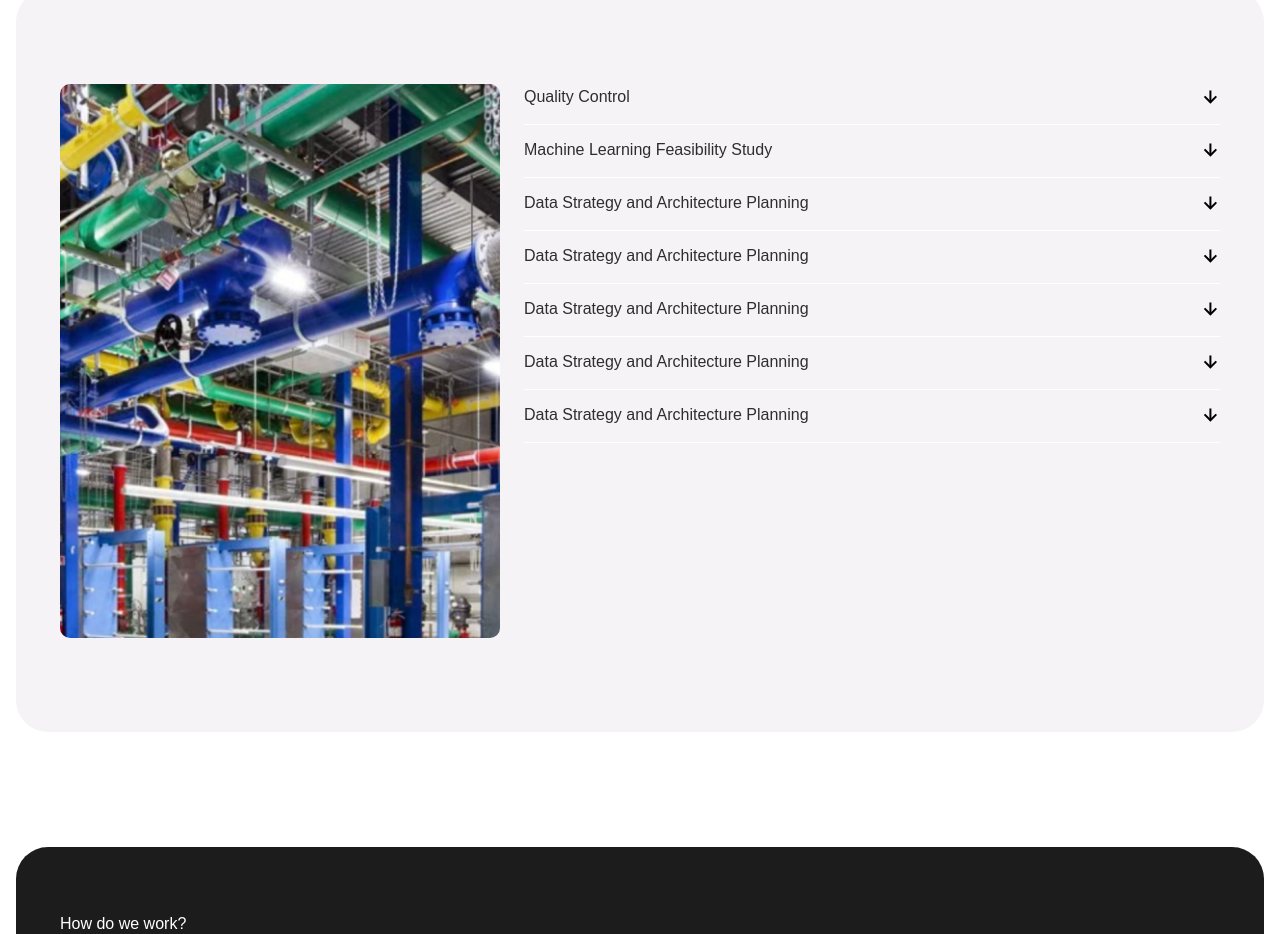
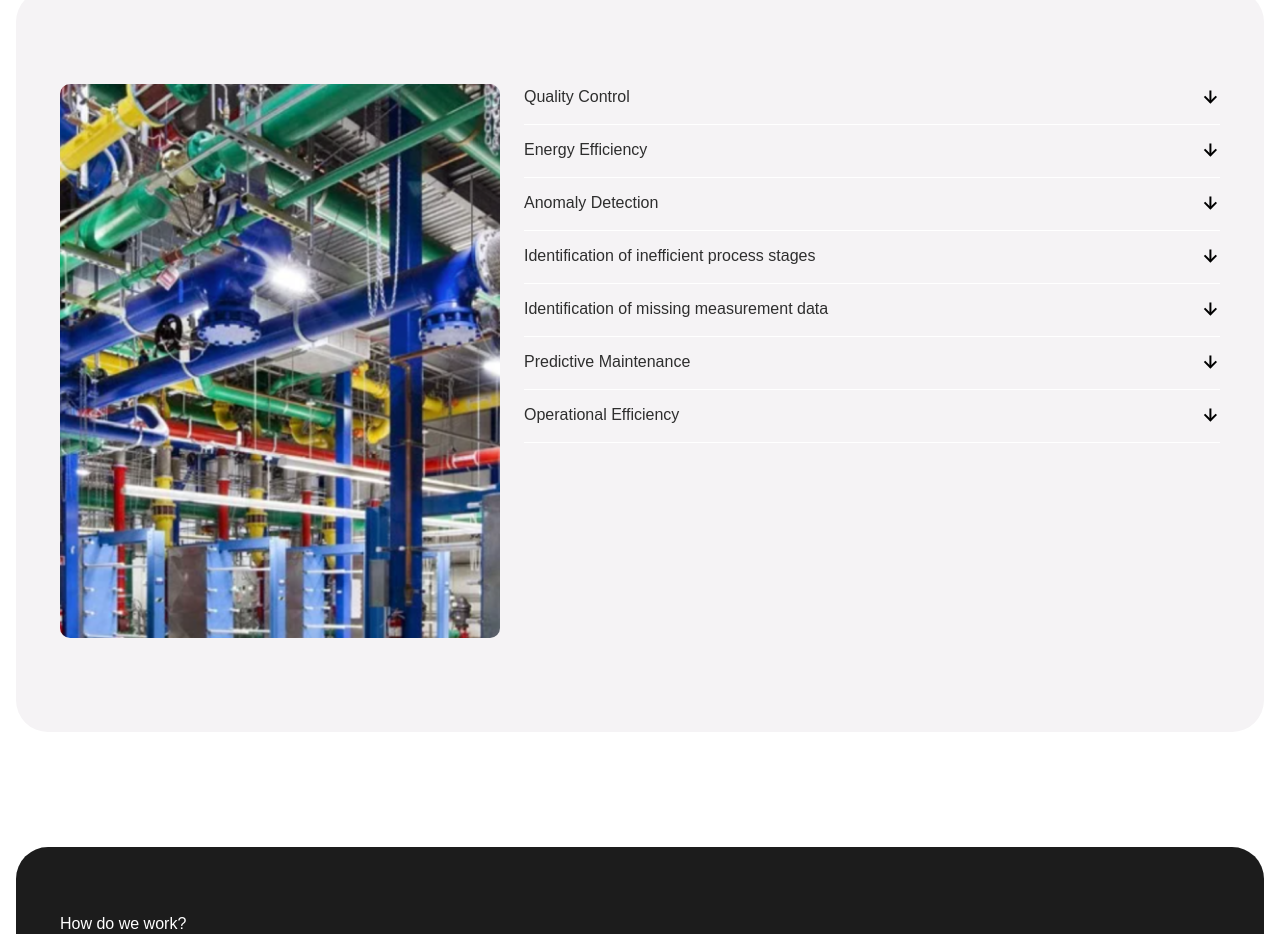
Before and after one commit to Nospoko/epr-landing, a Next.js app in the folder algrtm/: page /heavyIndustry in a window 1280 px wide. Shown: the part 860-1794 px from the top of the page. Built offline with nearby package versions, Linux system fonts and the light colour scheme.

Commit message:
offerSectionTexts changed according to copy

```diff
--- a/algrtm/src/components/OpportunitiesSection.js
+++ b/algrtm/src/components/OpportunitiesSection.js
@@ -25,7 +25,7 @@ const OpportunitiesSection = () => {
             />
           </div>
 
-          <CollapsibleSectionsComponent version="version1" />
+          <CollapsibleSectionsComponent version="version4" />
         </div>
       </div>
     </section>
--- a/algrtm/src/components/shared/CollapsibleSectionsComponent.js
+++ b/algrtm/src/components/shared/CollapsibleSectionsComponent.js
@@ -10,8 +10,10 @@ const CollapsibleSectionsComponent = ({ version }) => {
       setSections(offerSectionTexts.slice(0, 3));
     } else if (version === "version2") {
       setSections(offerSectionTexts.slice(3, 6));
+    } else if (version === "version3") {
+      setSections(offerSectionTexts.slice(6, 13));
     } else {
-      setSections(offerSectionTexts.slice(6));
+      setSections(offerSectionTexts.slice(13));
     }
   }, [version]);
 
--- a/algrtm/src/data/offerSectionsTexts.js
+++ b/algrtm/src/data/offerSectionsTexts.js
@@ -35,44 +35,70 @@ const offerSectionTexts = [
       "Our approach ensures that the project scales seamlessly with your business, nailing/tuning performance in tandem with growth.",
     visible: false,
   },
+  // heavy industry
   {
     title: "Quality Control",
     description:
-      "By aggregating information across the entire production pipeline – from raw material properties to final product characteristics – we can leverage advanced statistical analysis and machine learning techniques for more comprehensive monitoring and analysis of process parameters that may influence final product quality.",
+      "By gathering and analyzing data throughout the entire production pipeline – from raw material properties to final product characteristics – we can explore advanced statistical analysis and machine learning techniques to identify methods for more thorough monitoring and analysis of process parameters that impact final product quality.",
     visible: false,
   },
   {
-    title: "Machine Learning Feasibility Study",
+    title: "Energy Efficiency",
+    description:
+      "Complex industrial systems often contain hidden energy inefficiencies. By thoroughly analyzing data across the entire energy consumption process – from initial input to final usage – we can investigate statistical and machine learning techniques. This helps us find more effective methods for monitoring and optimizing energy efficiency, ultimately improving overall energy performance.",
+    visible: false,
+  },
+  {
+    title: "Anomaly Detection",
+    description:
+      "In large datasets, crucial details are often easily missed, complicating anomaly detection. We can develop data monitoring and investigation systems that will allow us to uncover subtle discrepancies that might otherwise be overlooked, ensuring more accurate monitoring and maintaining system integrity.",
+    visible: false,
+  },
+  {
+    title: "Identification of inefficient process stages ",
     description:
       "Lorem ipsum dolor sit amet, consectetur adipiscing elit, sed do eiusmod tempor incididunt ut labore et dolore magna aliqua. Ut enim ad minim veniam, quis nostrud exercitation ullamco laboris nisi ut aliquip ex ea commodo consequat. Duis aute irure dolor in reprehenderit in voluptate velit esse cillum dolore eu fugiat nulla pariatur. Excepteur sint occaecat cupidatat non proident, sunt in culpa qui officia deserunt mollit anim id est laborum.",
     visible: false,
   },
   {
-    title: "Data Strategy and Architecture Planning",
+    title: "Identification of missing measurement data",
     description:
       "Lorem ipsum dolor sit amet, consectetur adipiscing elit, sed do eiusmod tempor incididunt ut labore et dolore magna aliqua. Ut enim ad minim veniam, quis nostrud exercitation ullamco laboris nisi ut aliquip ex ea commodo consequat. Duis aute irure dolor in reprehenderit in voluptate velit esse cillum dolore eu fugiat nulla pariatur. Excepteur sint occaecat cupidatat non proident, sunt in culpa qui officia deserunt mollit anim id est laborum.",
     visible: false,
   },
   {
-    title: "Data Strategy and Architecture Planning",
+    title: "Predictive Maintenance",
     description:
       "Lorem ipsum dolor sit amet, consectetur adipiscing elit, sed do eiusmod tempor incididunt ut labore et dolore magna aliqua. Ut enim ad minim veniam, quis nostrud exercitation ullamco laboris nisi ut aliquip ex ea commodo consequat. Duis aute irure dolor in reprehenderit in voluptate velit esse cillum dolore eu fugiat nulla pariatur. Excepteur sint occaecat cupidatat non proident, sunt in culpa qui officia deserunt mollit anim id est laborum.",
     visible: false,
   },
   {
-    title: "Data Strategy and Architecture Planning",
+    title: "Operational Efficiency",
+    description:
+      "Lorem ipsum dolor sit amet, consectetur adipiscing elit, sed do eiusmod tempor incididunt ut labore et dolore magna aliqua. Ut enim ad minim veniam, quis nostrud exercitation ullamco laboris nisi ut aliquip ex ea commodo consequat. Duis aute irure dolor in reprehenderit in voluptate velit esse cillum dolore eu fugiat nulla pariatur. Excepteur sint occaecat cupidatat non proident, sunt in culpa qui officia deserunt mollit anim id est laborum.",
+    visible: false,
+  },
+  // medTech
+  {
+    title: "Data quality assurance ",
     description:
       "Lorem ipsum dolor sit amet, consectetur adipiscing elit, sed do eiusmod tempor incididunt ut labore et dolore magna aliqua. Ut enim ad minim veniam, quis nostrud exercitation ullamco laboris nisi ut aliquip ex ea commodo consequat. Duis aute irure dolor in reprehenderit in voluptate velit esse cillum dolore eu fugiat nulla pariatur. Excepteur sint occaecat cupidatat non proident, sunt in culpa qui officia deserunt mollit anim id est laborum.",
     visible: false,
   },
   {
-    title: "Data Strategy and Architecture Planning",
+    title: "Dataset curation applications",
     description:
       "Lorem ipsum dolor sit amet, consectetur adipiscing elit, sed do eiusmod tempor incididunt ut labore et dolore magna aliqua. Ut enim ad minim veniam, quis nostrud exercitation ullamco laboris nisi ut aliquip ex ea commodo consequat. Duis aute irure dolor in reprehenderit in voluptate velit esse cillum dolore eu fugiat nulla pariatur. Excepteur sint occaecat cupidatat non proident, sunt in culpa qui officia deserunt mollit anim id est laborum.",
     visible: false,
   },
   {
-    title: "Data Strategy and Architecture Planning",
+    title: "Operational Efficiency",
+    description:
+      "Lorem ipsum dolor sit amet, consectetur adipiscing elit, sed do eiusmod tempor incididunt ut labore et dolore magna aliqua. Ut enim ad minim veniam, quis nostrud exercitation ullamco laboris nisi ut aliquip ex ea commodo consequat. Duis aute irure dolor in reprehenderit in voluptate velit esse cillum dolore eu fugiat nulla pariatur. Excepteur sint occaecat cupidatat non proident, sunt in culpa qui officia deserunt mollit anim id est laborum.",
+    visible: false,
+  },
+  {
+    title: "Remote monitoring and telemedicine",
     description:
       "Lorem ipsum dolor sit amet, consectetur adipiscing elit, sed do eiusmod tempor incididunt ut labore et dolore magna aliqua. Ut enim ad minim veniam, quis nostrud exercitation ullamco laboris nisi ut aliquip ex ea commodo consequat. Duis aute irure dolor in reprehenderit in voluptate velit esse cillum dolore eu fugiat nulla pariatur. Excepteur sint occaecat cupidatat non proident, sunt in culpa qui officia deserunt mollit anim id est laborum.",
     visible: false,
```
